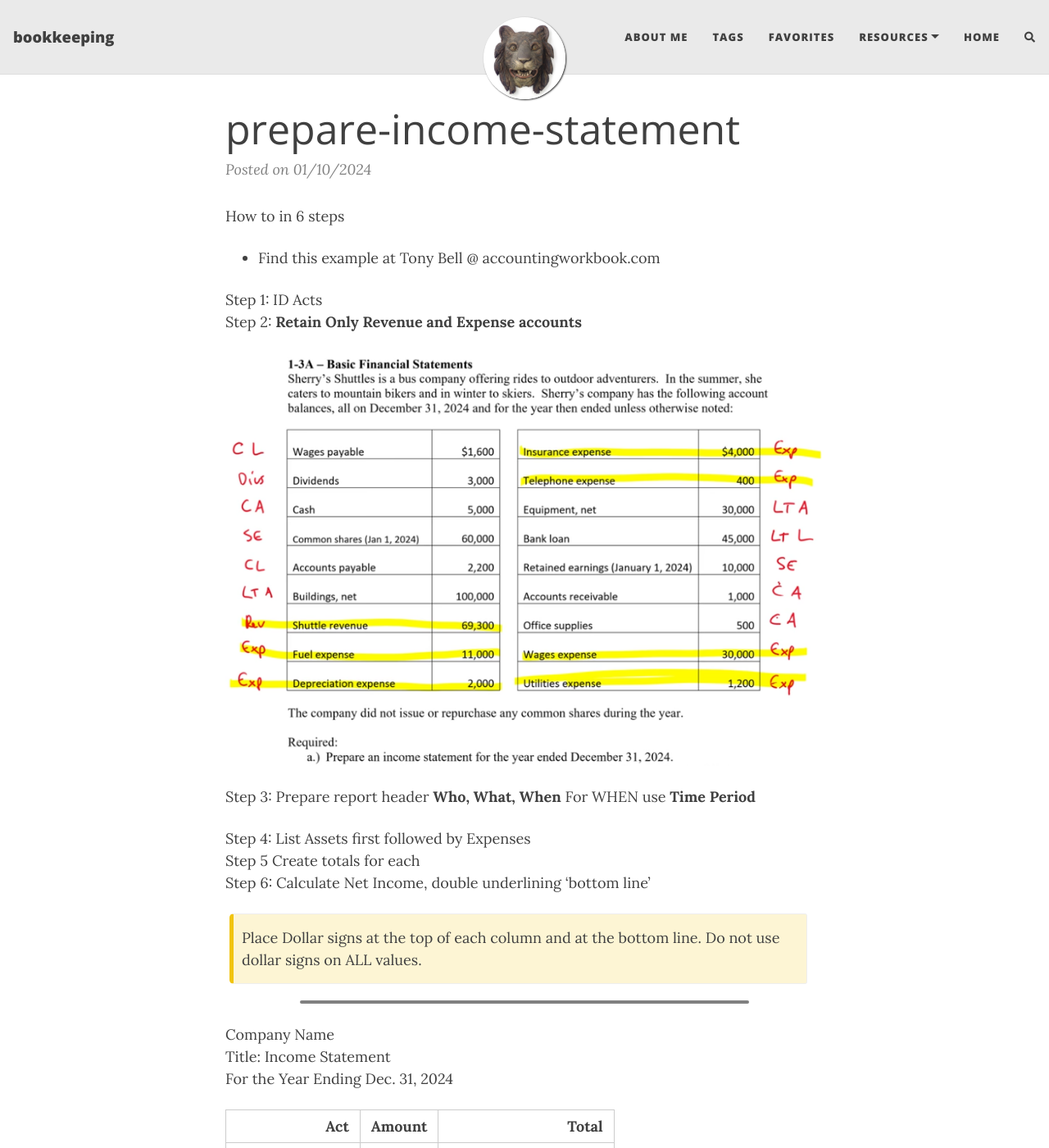
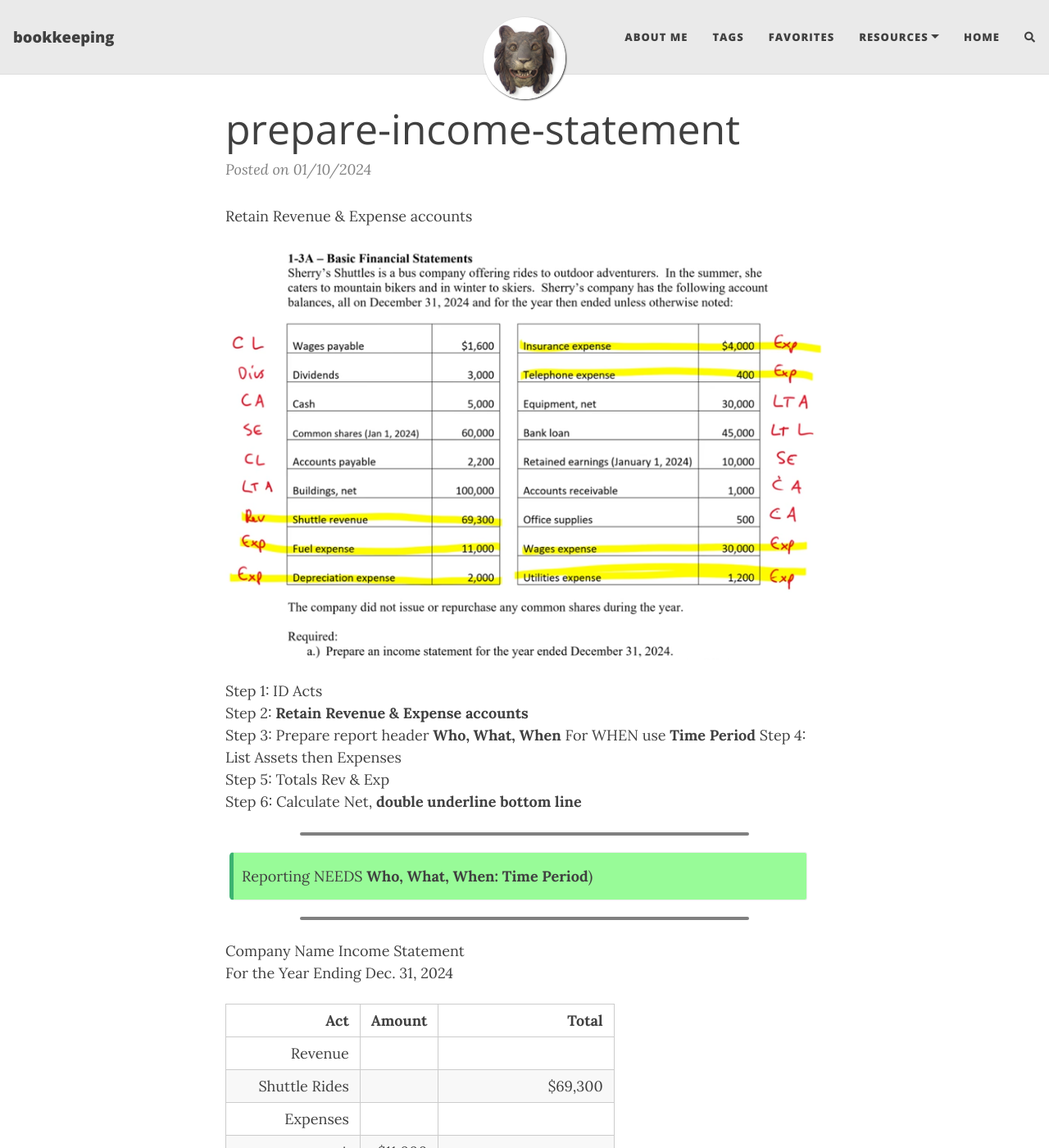
Before and after one commit to mcc-us/mcc-us.github.io.bkup, a Jekyll site: the page built from _posts/2024-01-10-prepare-income-statment.md, in a window 1280 px wide and 1400 px high. Shown: the whole window at 82% size. Built offline with Jekyll 4.4.1, drawn with Linux system fonts in a browser that asks for light colours; nearby versions of some CDN libraries; comment, search, counter and statistics services are not loaded; some of the changed text lies outside the part shown.

Commit message:
re-order income statement post

```diff
--- a/_posts/2024-01-10-prepare-income-statment.md
+++ b/_posts/2024-01-10-prepare-income-statment.md
@@ -3,31 +3,28 @@ layout: post
 title: prepare-income-statement
 ---
 
-How to in 6 steps
-
-- Find this example at Tony Bell @ accountingworkbook.com
-
-Step 1: ID Acts
-Step 2: **Retain Only Revenue and Expense accounts**
+Retain Revenue & Expense accounts
 
 
 ![Example Income Statement](/assets/tony-bell/prepare-income-statement.png)
 
-
+Step 1: ID Acts
+Step 2: **Retain Revenue & Expense accounts**
 Step 3: Prepare report header **Who, What, When** For WHEN use **Time Period**
+Step 4: List Assets then Expenses
+Step 5: Totals Rev & Exp
+Step 6: Calculate Net, **double underline bottom line**
 
 
-Step 4: List Assets first followed by Expenses
-Step 5 Create totals for each
-Step 6: Calculate Net Income, double underlining 'bottom line'
+---
 
-{: .box-warning}
-Place Dollar signs at the top of each column and at the bottom line. Do not use dollar signs on ALL values.
+{: .box-success}
+Reporting NEEDS **Who, What, When: Time Period**)
 
 ---
 
 Company Name
-Title: Income Statement
+Income Statement
 For the Year Ending Dec. 31, 2024
 
 | Act | Amount | Total |
@@ -44,4 +41,9 @@ For the Year Ending Dec. 31, 2024
 | Total Expenses | |  48,600 |
 | Net Income <br> **The bottom line** | | $20,700 <br> **DOUBLE UNDERLINE** |
 
+{: .box-warning}
+Place Dollar signs at the top of each column and at the bottom line. Do not use dollar signs on ALL values.
+
+- Find this example at Tony Bell @ accountingworkbook.com
+
 ---
```
Also changed, not shown: _posts/2020-01-01-glossary-accounting-terms.md (+8 -8 lines).
